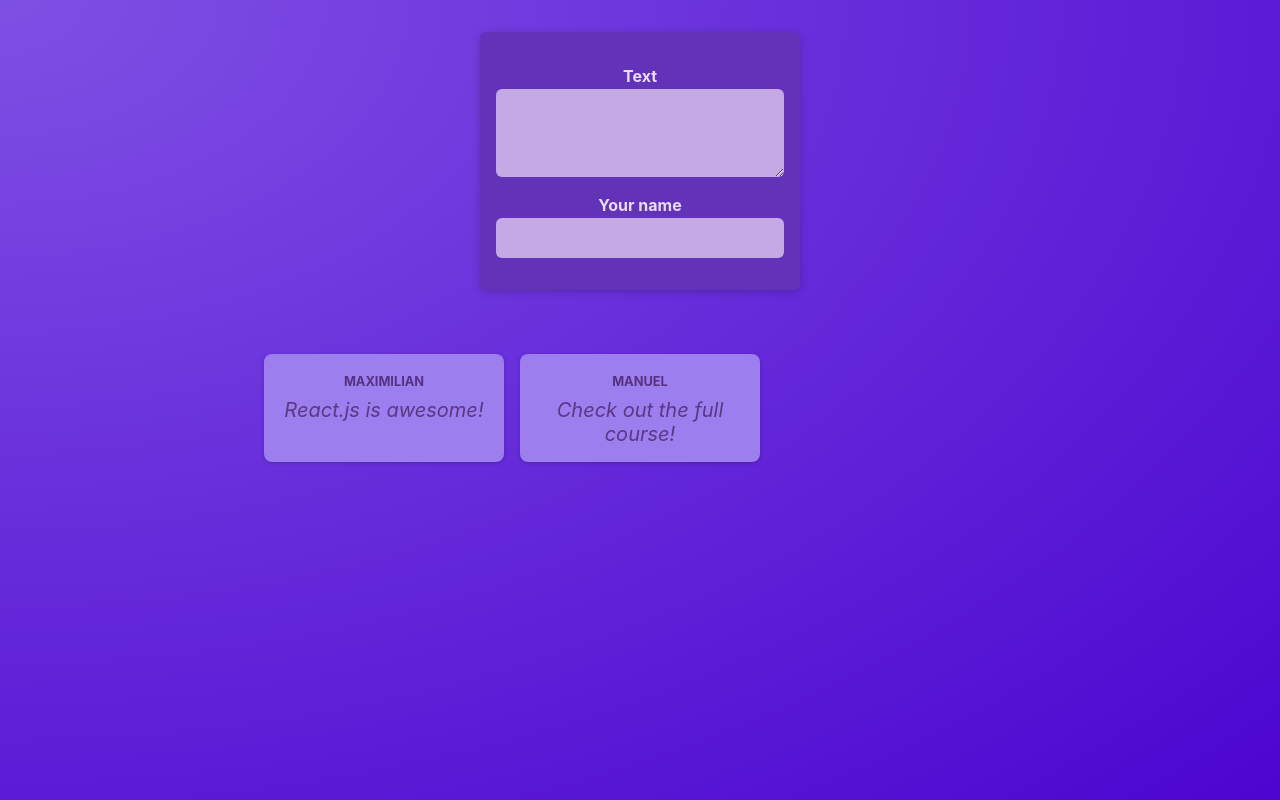
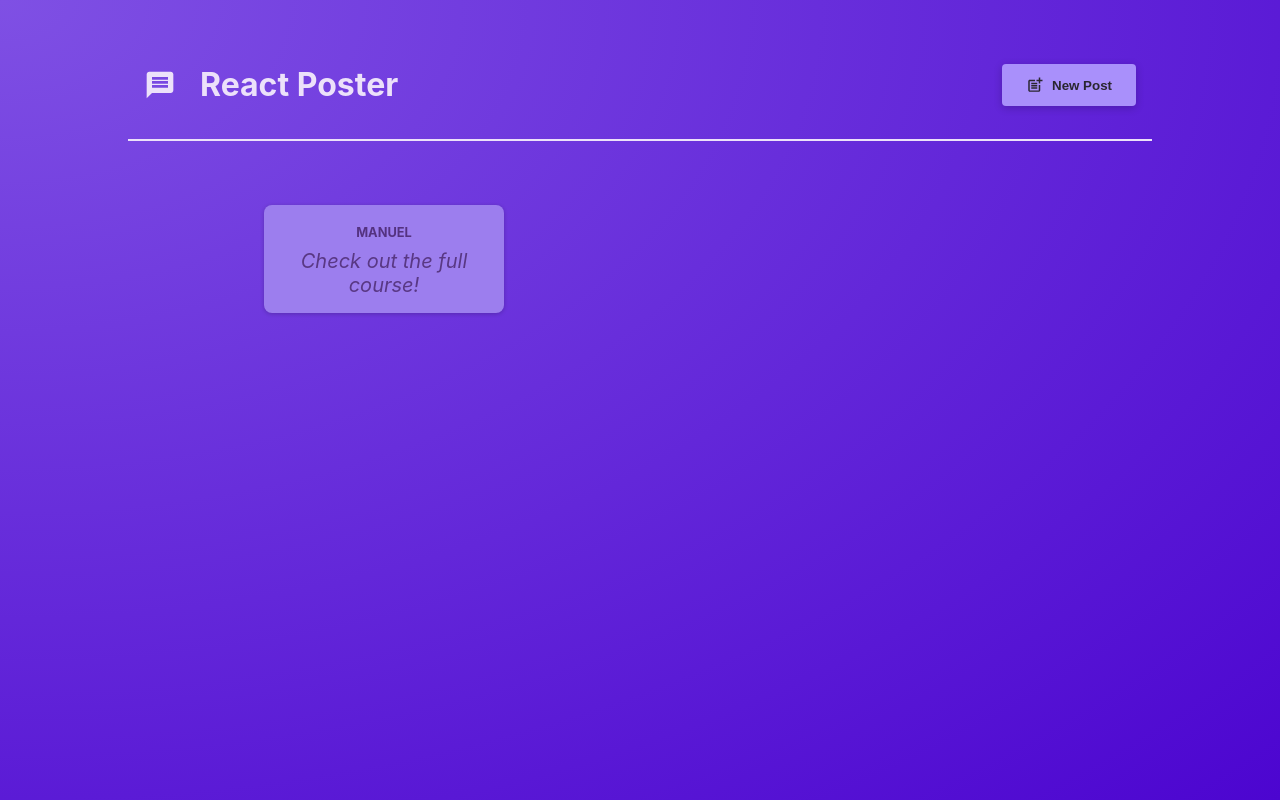
Before and after one commit to arinakh2005/React, a React (Vite) app: page / in a window 1280 px wide. Built offline with nearby package versions, Linux system fonts and the light colour scheme.

Commit message:
feat: add Modal component

```diff
--- a/package.json
+++ b/package.json
@@ -10,7 +10,8 @@
   },
   "dependencies": {
     "react": "^18.2.0",
-    "react-dom": "^18.2.0"
+    "react-dom": "^18.2.0",
+    "react-icons": "^4.10.1"
   },
   "devDependencies": {
     "@types/react": "^18.0.17",
--- a/src/App.jsx
+++ b/src/App.jsx
@@ -1,10 +1,28 @@
+import { useState } from 'react';
+import MainHeader from './components/MainHeader.jsx';
 import PostList from './components/PostList.jsx';
 
 function App() {
+  const [modalIsVisible, setModalIsVisible] = useState(false);
+
+  function hideModalHandler() {
+    setModalIsVisible(false);
+  }
+
+  function showModalHandler() {
+    setModalIsVisible(true);
+  }
+
   return (
-    <main>
-      <PostList />
-    </main>
+    <>
+      <MainHeader onCreatePost={showModalHandler} />
+      <main>
+        <PostList
+          isPosting={modalIsVisible}
+          onStopPosting={hideModalHandler}
+        />
+      </main>
+    </>
   );
 }
 
--- /dev/null
+++ b/src/components/MainHeader.jsx
@@ -0,0 +1,21 @@
+import { MdPostAdd, MdMessage } from 'react-icons/md';
+import classes from './MainHeader.module.css';
+
+function MainHeader({ onCreatePost }) {
+  return (
+    <header className={classes.header}>
+      <h1 className={classes.logo}>
+        <MdMessage />
+        React Poster
+      </h1>
+      <p>
+        <button className={classes.button} onClick={onCreatePost}>
+          <MdPostAdd size={18} />
+          New Post
+        </button>
+      </p>
+    </header>
+  );
+}
+
+export default MainHeader;
--- /dev/null
+++ b/src/components/MainHeader.module.css
@@ -0,0 +1,36 @@
+.header {
+  /* padding: 2rem 10%; */
+  margin: 2rem 10%;
+  padding: 1rem;
+  text-align: center;
+  display: flex;
+  justify-content: space-between;
+  align-items: center;
+  border-bottom: 2px solid #ece1fa;
+}
+
+.logo {
+  font-size: 2rem;
+  display: flex;
+  gap: 1.5rem;
+  align-items: center;
+  color: #ece1fa;
+}
+
+.button {
+  display: inline-flex;
+  align-items: center;
+  gap: 0.5rem;
+  padding: 0.75rem 1.5rem;
+  background-color: #a990fb;
+  color: #2a2630;
+  border: none;
+  border-radius: 4px;
+  box-shadow: 0 2px 8px rgba(0, 0, 0, 0.2);
+  cursor: pointer;
+  font-weight: bold;
+}
+
+.button:hover {
+  background-color: #8c6cf7;
+}
--- /dev/null
+++ b/src/components/Modal.jsx
@@ -0,0 +1,14 @@
+import classes from './Modal.module.css';
+
+function Modal({ children, onClose }) {
+  return (
+    <>
+      <div className={classes.backdrop} onClick={onClose}></div>
+      <dialog open className={classes.modal}>
+        {children}
+      </dialog>
+    </>
+  );
+}
+
+export default Modal;
--- /dev/null
+++ b/src/components/Modal.module.css
@@ -0,0 +1,18 @@
+.backdrop {
+  position: fixed;
+  top: 0;
+  left: 0;
+  width: 100%;
+  height: 100vh;
+  background-color: rgba(0, 0, 0, 0.6);
+  z-index: 1;
+}
+
+.modal {
+  border: none;
+  border-radius: 6px;
+  box-shadow: 0 2px 8px rgba(0, 0, 0, 0.2);
+  padding: 0;
+  overflow: hidden;
+  z-index: 1;
+}
--- a/src/components/NewPost.jsx
+++ b/src/components/NewPost.jsx
@@ -1,15 +1,53 @@
+import { useState } from 'react';
 import classes from './NewPost.module.css';
 
-function NewPost() {
+function NewPost({ onCancel, onAddPost }) {
+  const [enteredBody, setEnteredBody] = useState('');
+  const [enteredAuthor, setEnteredAuthor] = useState('');
+
+  function bodyChangeHandler(event) {
+    setEnteredBody(event.target.value);
+  }
+
+  function authorChangeHandler(event) {
+    setEnteredAuthor(event.target.value);
+  }
+
+  function submitHandler(event) {
+    event.preventDefault();
+
+    const postData = {
+      body: enteredBody,
+      author: enteredAuthor,
+    };
+
+    onAddPost(postData);
+    onCancel();
+  }
+
   return (
-    <form className={classes.form}>
+    <form className={classes.form} onSubmit={submitHandler}>
       <p>
         <label htmlFor="body">Text</label>
-        <textarea id="body" required rows={3} />
+        <textarea
+          id="body"
+          required
+          rows={3}
+          onChange={bodyChangeHandler}
+        />
       </p>
       <p>
         <label htmlFor="name">Your name</label>
-        <input type="text" id="name" required />
+        <input
+          type="text"
+          id="name"
+          required
+          onChange={authorChangeHandler}
+        />
+      </p>
+      <p className={classes.actions}>
+        <button type="button" onClick={onCancel}>Cancel</button>
+        <button>Submit</button>
       </p>
     </form>
   );
--- a/src/components/NewPost.module.css
+++ b/src/components/NewPost.module.css
@@ -2,9 +2,6 @@
   background-color: #6233b9;
   padding: 1rem;
   width: 20rem;
-  margin: 2rem auto;
-  border-radius: 6px;
-  box-shadow: 0 2px 8px rgba(0, 0, 0, 0.2);
 }
 
 .form label {
--- a/src/components/PostList.jsx
+++ b/src/components/PostList.jsx
@@ -1,13 +1,29 @@
+import { useState } from 'react';
+import Modal from './Modal.jsx';
 import NewPost from './NewPost.jsx';
 import Post from './Post.jsx';
 import classes from './PostsList.module.css';
 
-function PostList() {
+function PostList({ isPosting, onStopPosting }) {
+  const [posts, setPosts] = useState([]);
+
+  function addPostHandler(postData) {
+    setPosts((existingPosts) => [postData, ...existingPosts]);
+  }
+
+  let modalContent;
+  if (isPosting) {
+    modalContent = (
+      <Modal onClose={onStopPosting}>
+        <NewPost onCancel={onStopPosting} onAddPost={addPostHandler} />
+      </Modal>
+    );
+  }
+
   return (
     <>
-      <NewPost />
+      {modalContent}
       <ul className={classes.posts}>
-        <Post author="Maximilian" body="React.js is awesome!" />
         <Post author="Manuel" body="Check out the full course!" />
       </ul>
     </>
```
Also changed, not shown: 1 other file (tests, documents, lock files or other folders).
